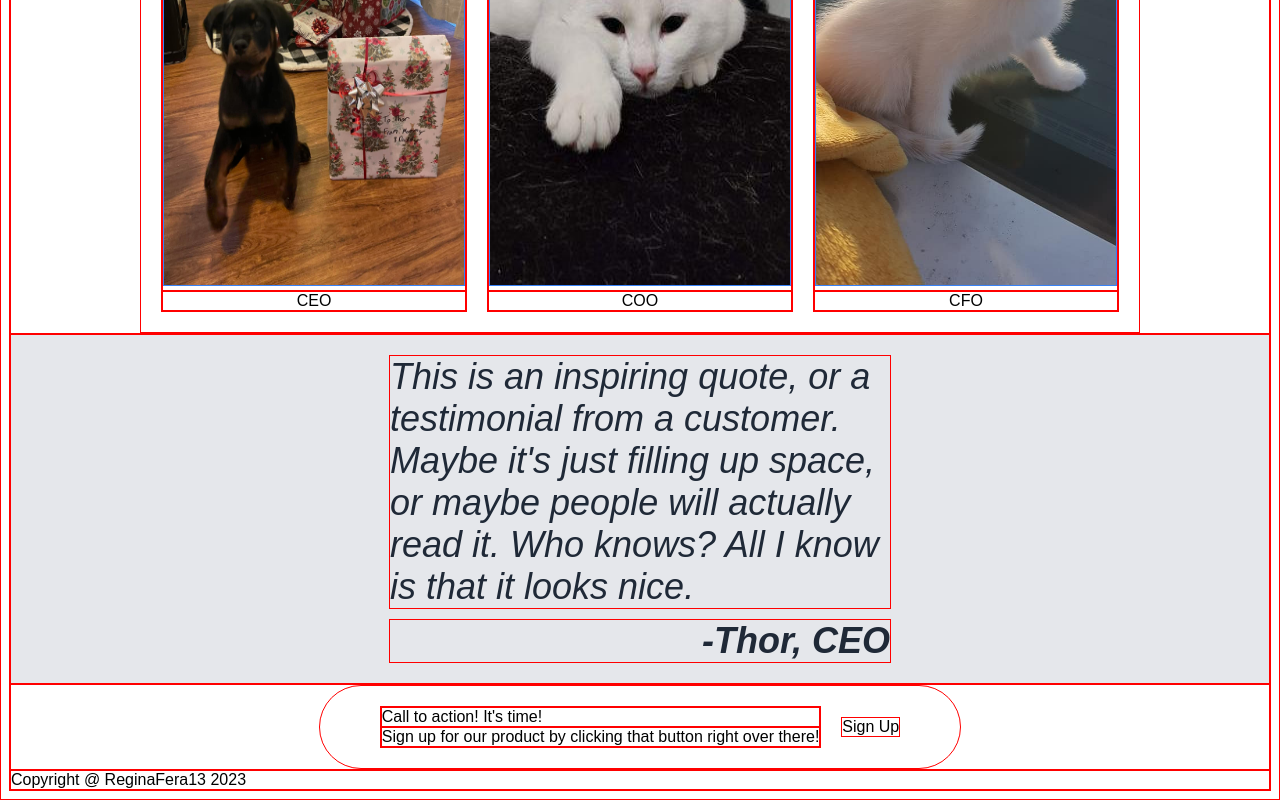
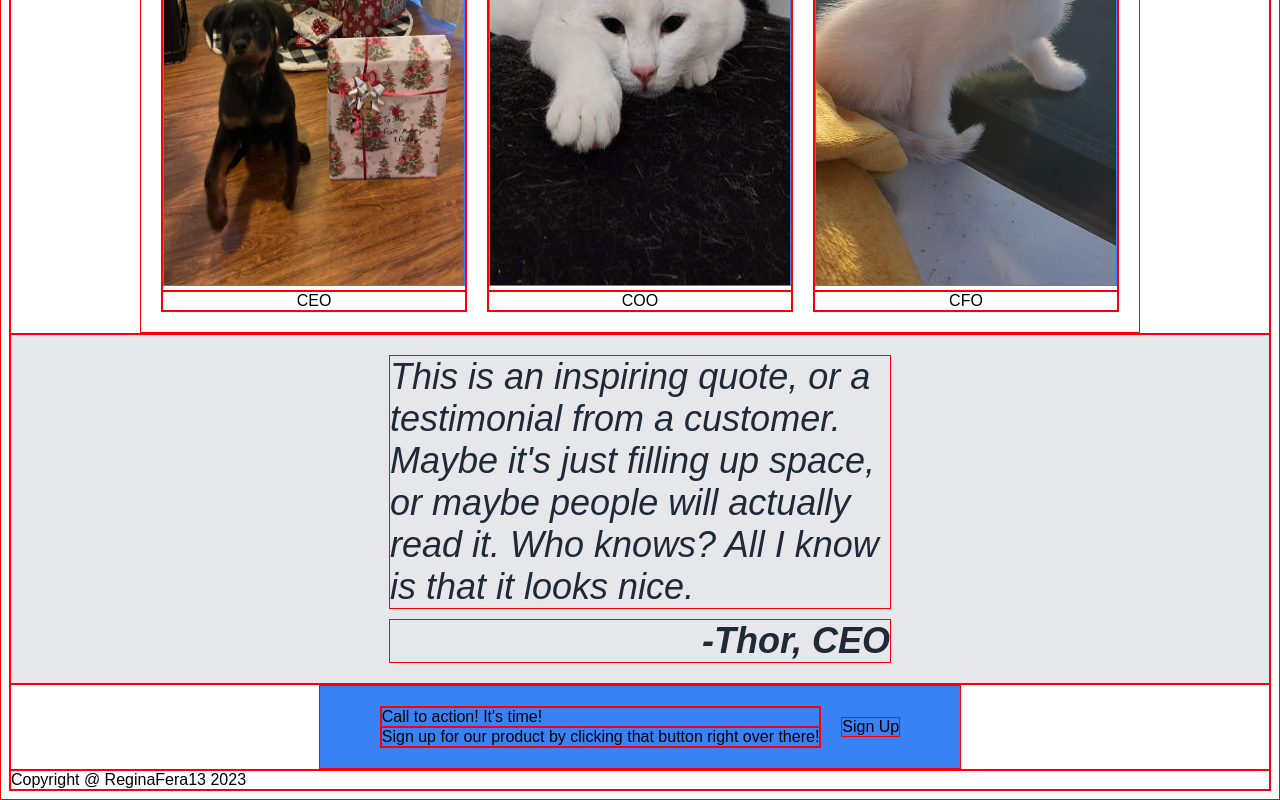
Before and after one commit to ReginaFera13/landing-page, a plain HTML site: page index.html in a window 1280 px wide. Shown: the part 839-1639 px from the top of the page. Drawn offline with Linux system fonts and the light colour scheme.

Commit message:
style update

```diff
--- a/style.css
+++ b/style.css
@@ -161,6 +161,6 @@ html{
     justify-content: center;
     gap: 20px;
     padding: 20px;
-    border-radius: 50px;
     width: 600px;
+    background-color: #3882F6;
 }
```
